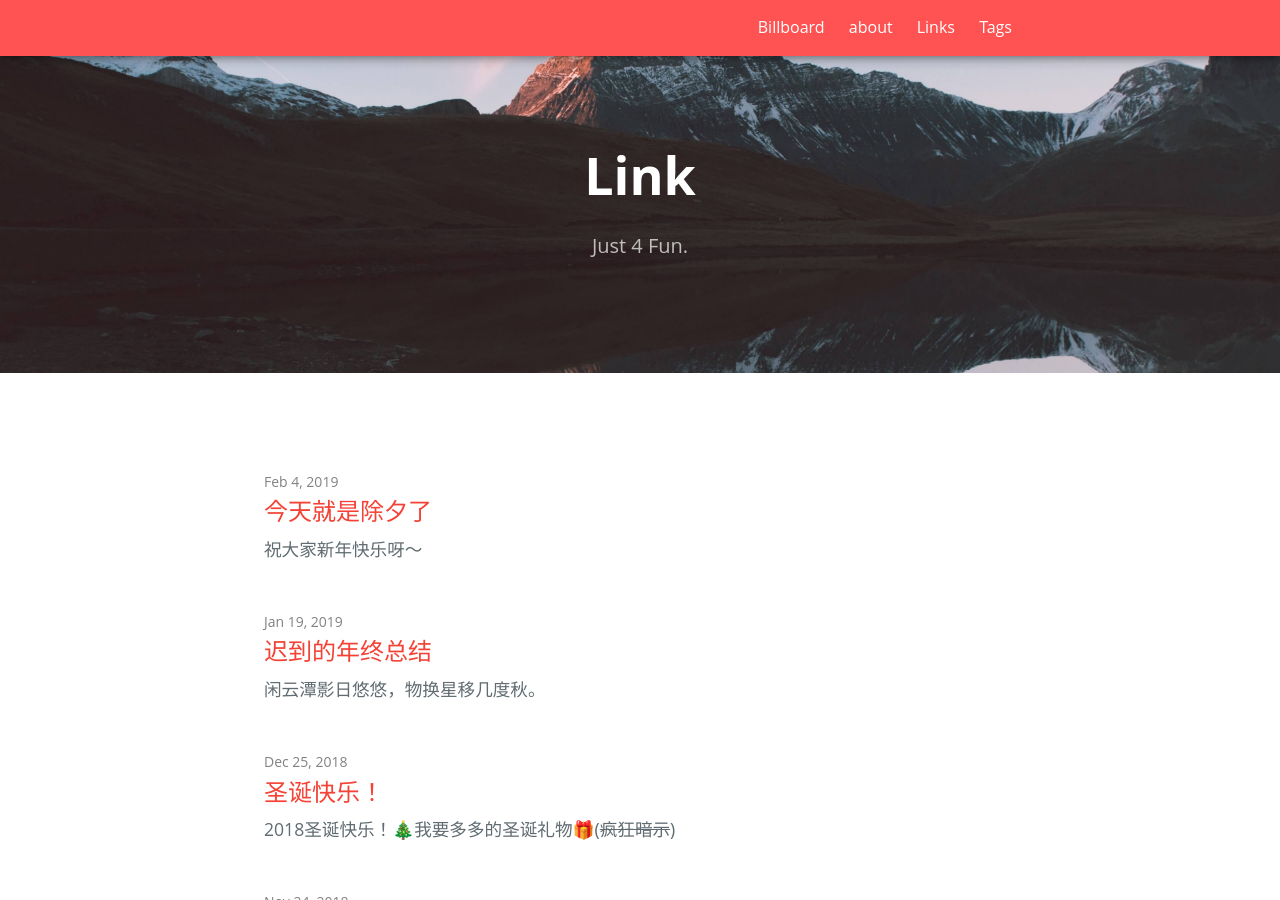
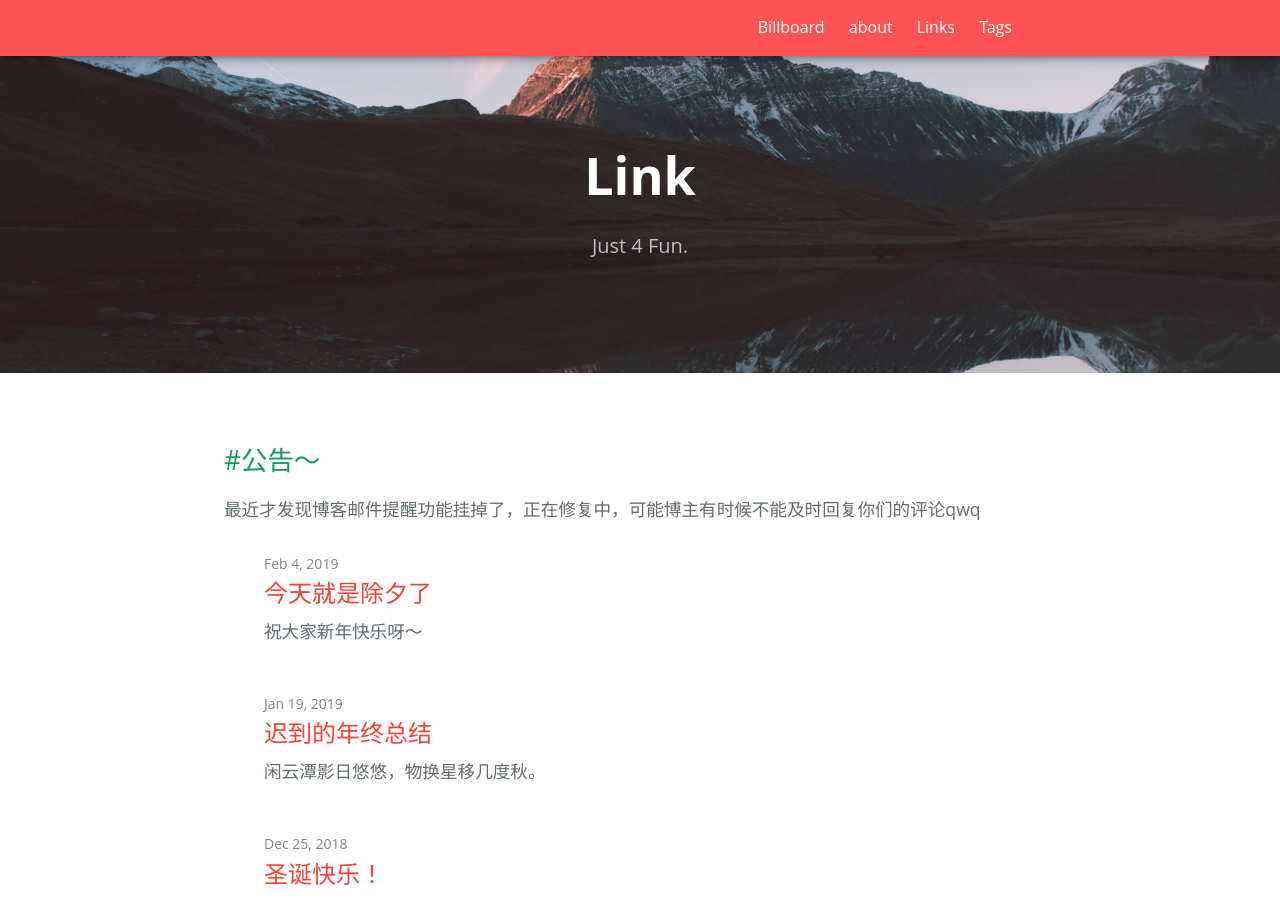
Before and after one commit to link9596/qwq, a Jekyll site: the page built from index.html, in a window 1280 px wide and 900 px high. Built offline with Jekyll 4.4.1, drawn with Linux system fonts in a browser that asks for light colours; emoji names are drawn with the system emoji font; some web fonts are replaced; the list of posts is cut into pages by our own code; comment, search, counter and statistics services are not loaded.

Commit message:
Update home.html

```diff
--- a/_layouts/home.html
+++ b/_layouts/home.html
@@ -6,8 +6,8 @@ layout: default
 
   {{ content }}
 
-  <!--<h2>#</h2>
-  <span></span>-->
+  <h2>#公告～</h2>
+  <span>最近才发现博客邮件提醒功能挂掉了，正在修复中，可能博主有时候不能及时回复你们的评论qwq</span>
 
   <div>&nbsp;</div>
 
```
